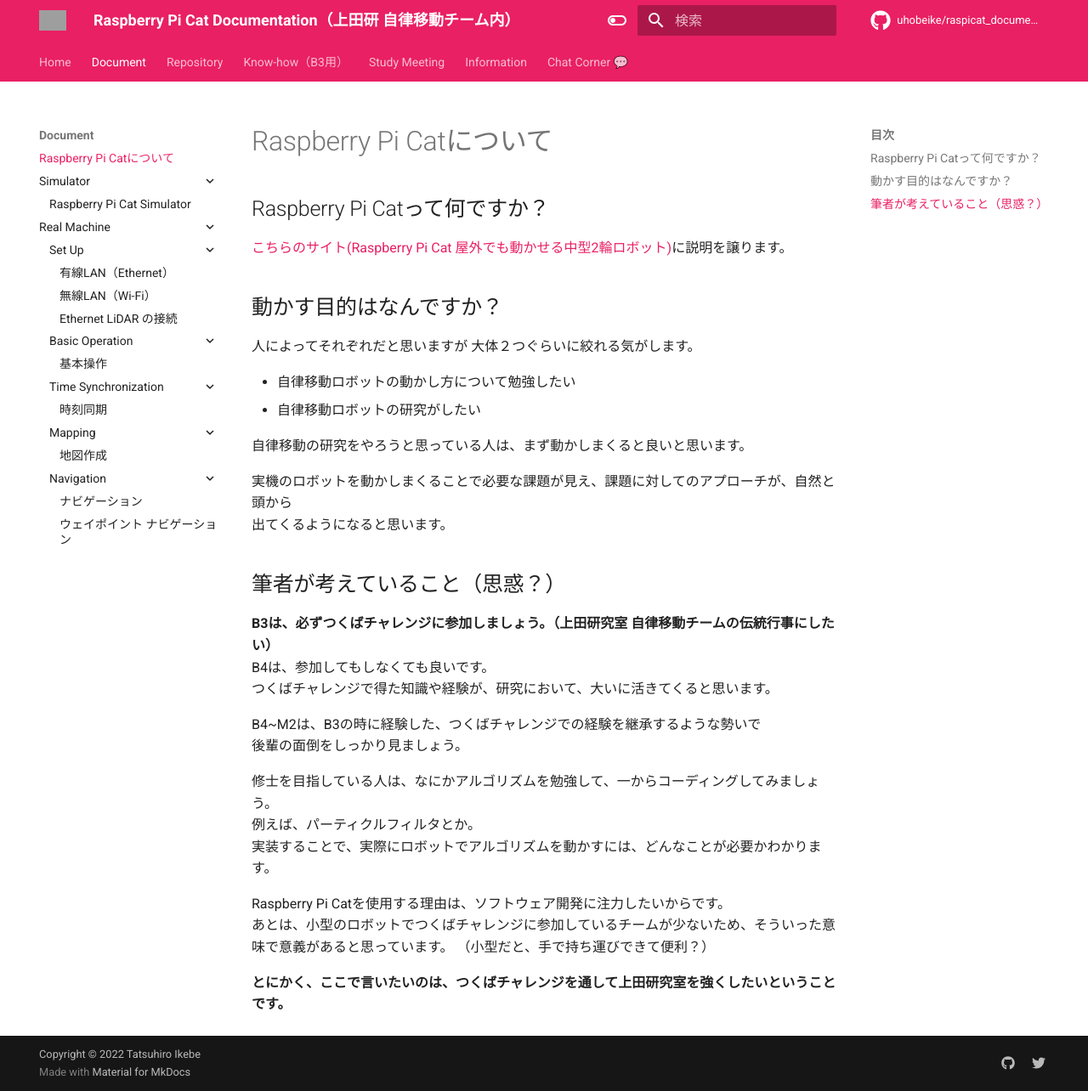
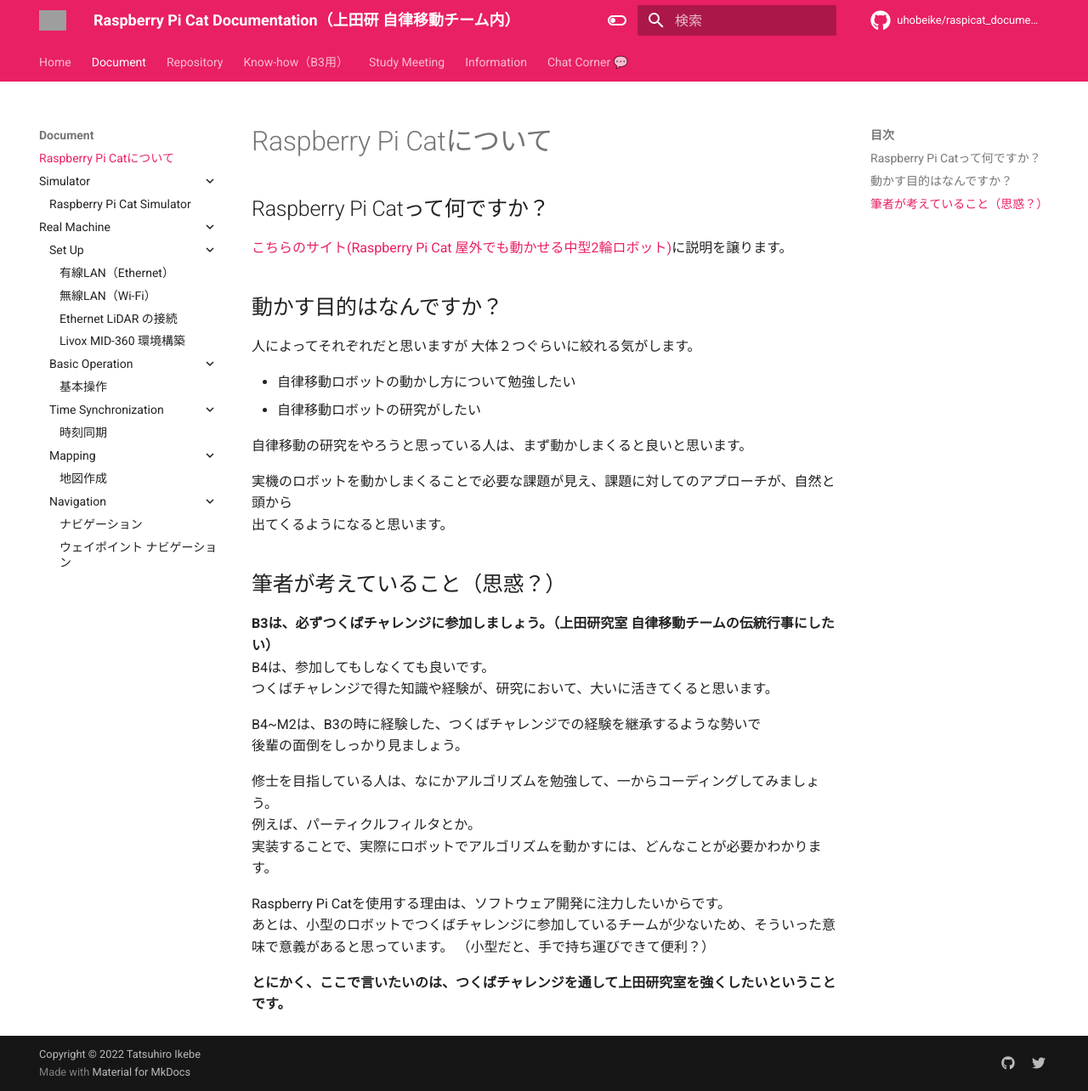
Before and after one commit to CIT-Autonomous-Robot-Lab/raspicat_documentation, an MkDocs documentation site: the page built from docs/document/raspicat_documentaion.md, in a window 1280 px wide and 1284 px high. Shown: the whole window at 85% size. Built offline with MkDocs 1.6.1 and Material for MkDocs 9.7.7, drawn with Linux system fonts in a browser that asks for light colours; comment, search, counter and statistics services are not loaded; grey boxes are pictures that could not be loaded.

Commit message:
Add pymdownx.details to mkdocs_extensions and update navigation

```diff
--- a/mkdocs.yml
+++ b/mkdocs.yml
@@ -73,6 +73,7 @@
     - pymdownx.inlinehilite
     - pymdownx.snippets
     - pymdownx.superfences
+    - pymdownx.details
 
 nav:
 
@@ -88,6 +89,7 @@
       - 有線LAN（Ethernet）: document/real_machine/set_up/wired.md
       - 無線LAN（Wi-Fi）: document/real_machine/set_up/wireless.md
       - Ethernet LiDAR の接続: document/real_machine/set_up/ethernet_lidar.md
+      - Livox MID-360 環境構築: document/real_machine/set_up/livox.md
     - Basic Operation:
       - 基本操作: document/real_machine/basic_operation/basic_operation.md
     - Time Synchronization:
```
